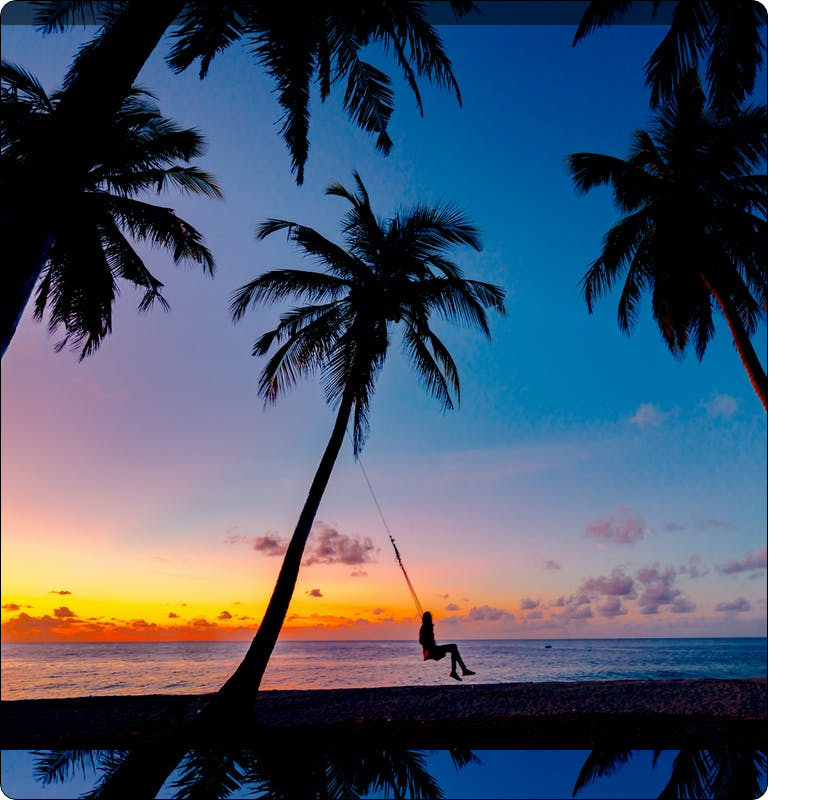
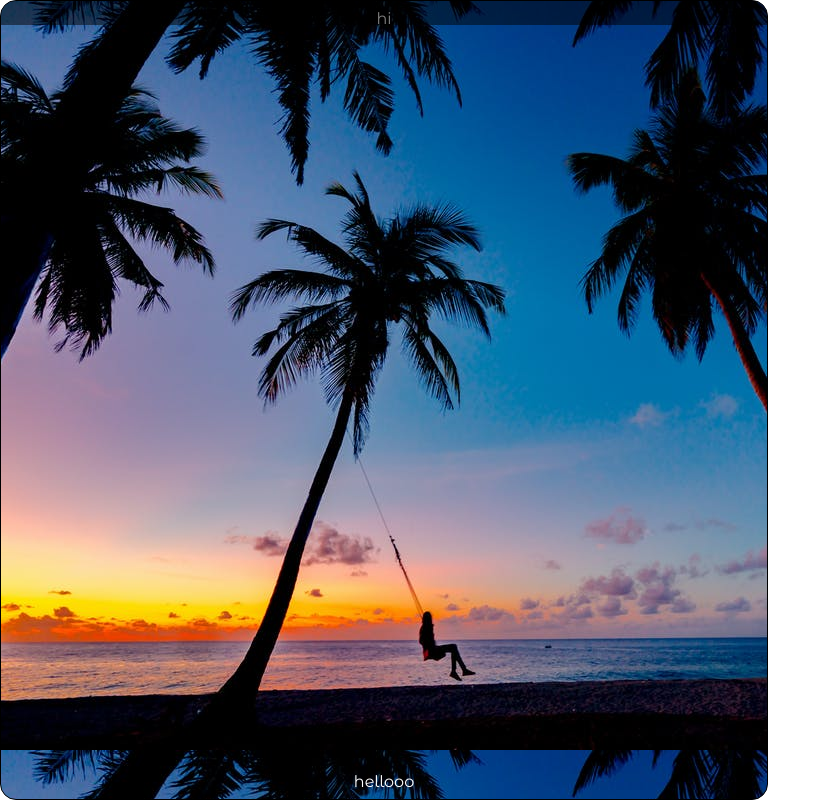
Before and after one commit to WinterSunset95/html_phone, a plain HTML site: page index.html in a window 1280 px wide. Shown: the whole page, without its empty margins (0-831 px from the left). Drawn offline with Linux system fonts and the light colour scheme.

Commit message:
mini changes

```diff
--- a/index.css
+++ b/index.css
@@ -8,6 +8,11 @@ main {
     overflow: hidden;
     background: fixed;
     background-image: url('./assets/wallpaper_one.jpeg');
+    display: flex;
+    flex-direction: column;
+    justify-content: end;
+    align-items: center;
+    color: white;
 }
 
 .navbar {
@@ -18,3 +23,11 @@ main {
     top: 0;
     left: 0;
 }
+
+.homescreen {
+    flex-grow: 1;
+}
+
+.footer {
+    flex-grow: 0;
+}
--- a/index.html
+++ b/index.html
@@ -12,6 +12,8 @@
     <main>
         <section class="navbar">
         </section>
+        <section class="homescreen">hi</section>
+        <section class="footer">hellooo</section>
     </main>
 </body>
 </html>
```
